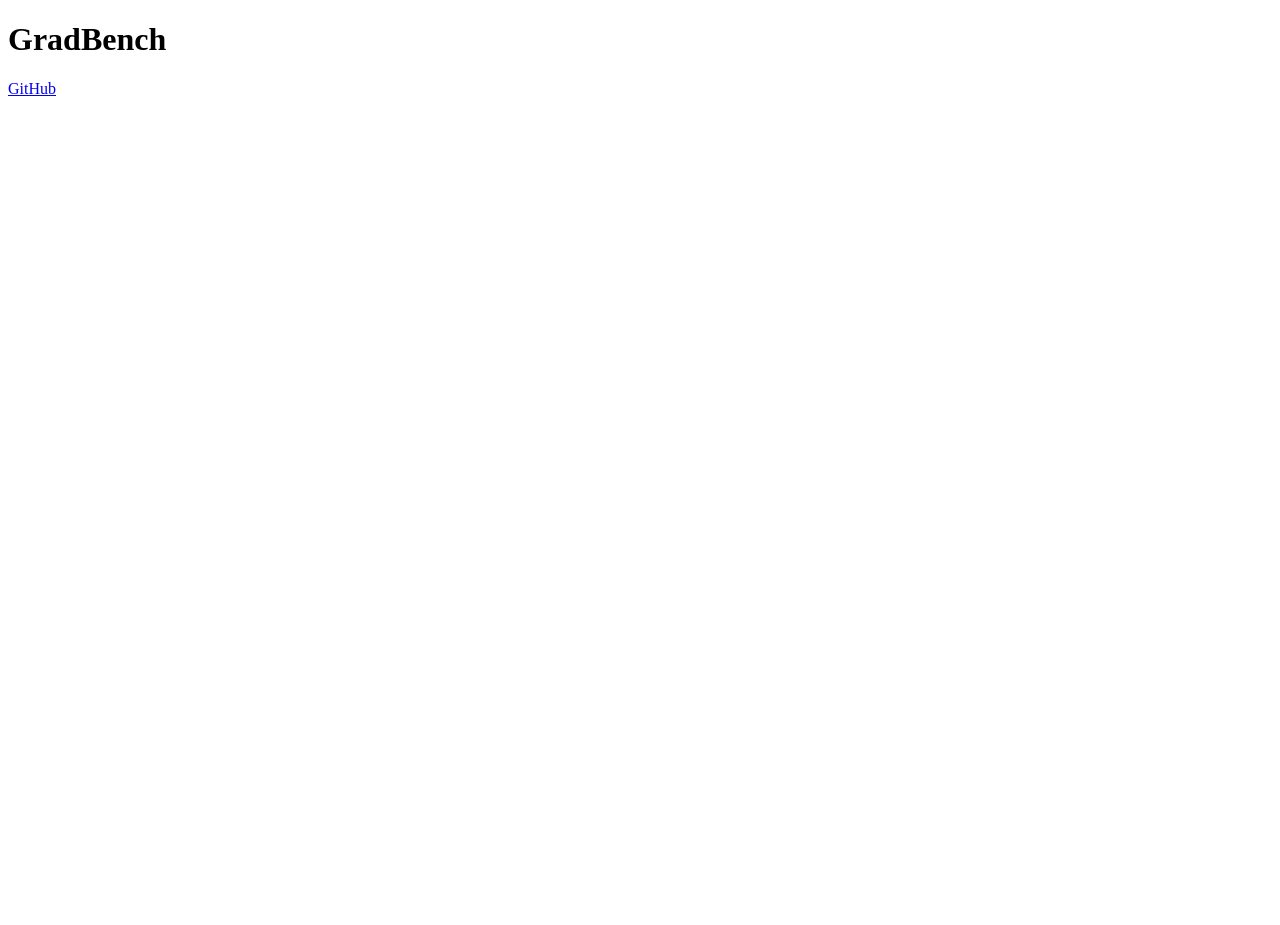
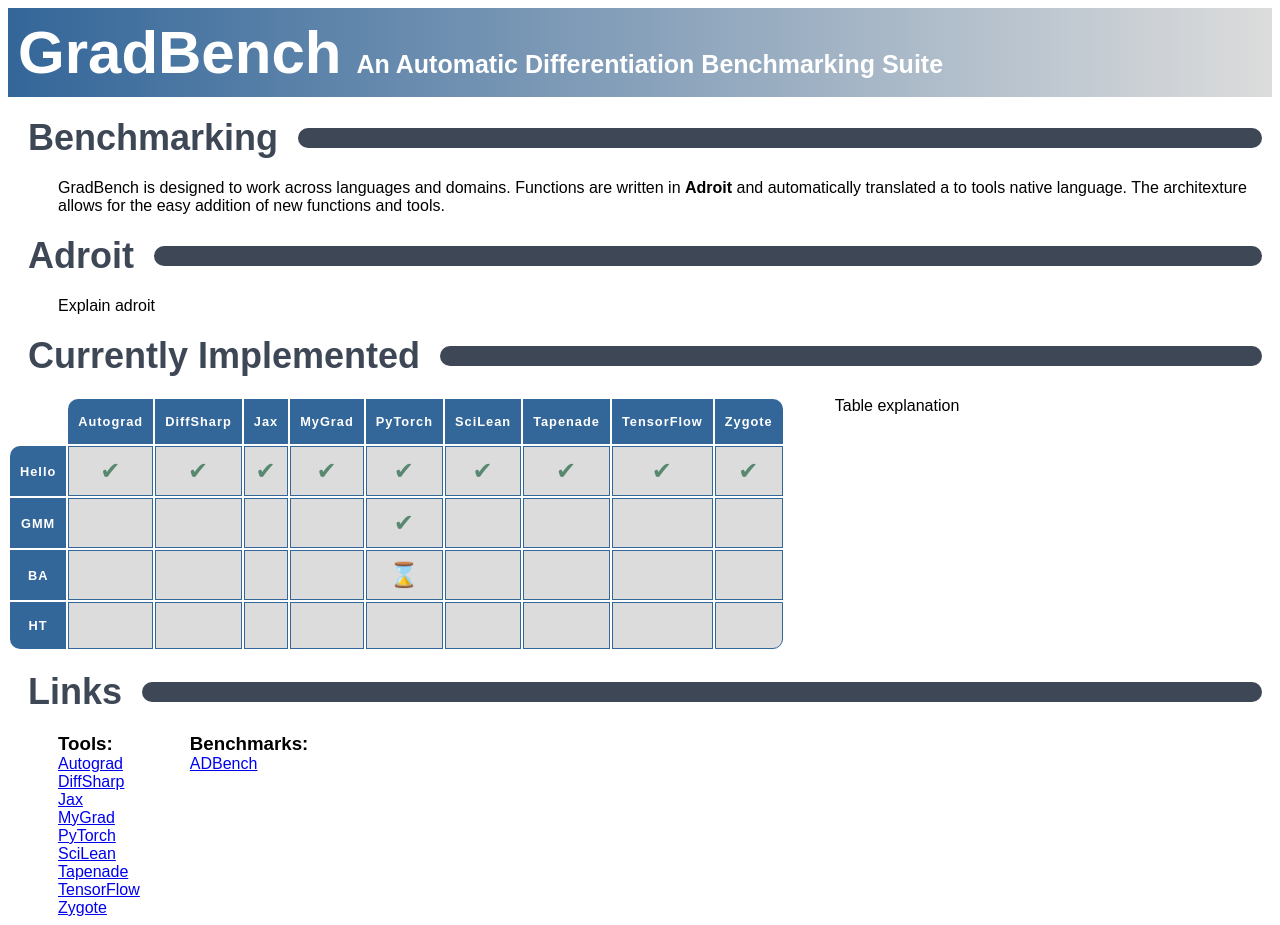
Before and after one commit to gradbench/gradbench, a React (Vite) app in the folder packages/gradbench/: page / in a window 1280 px wide. Before the commit the page ends 800 px from the top, so only its background shows below. Built offline with nearby package versions, Linux system fonts and the light colour scheme.

Commit message:
Update Website

```diff
--- /dev/null
+++ b/packages/gradbench/src/App.css
@@ -0,0 +1,117 @@
+:root {
+  --dark_blue: #336699;
+  --blue_grey: #3e4756;
+}
+
+body {
+  font-family: sans-serif; /* Replace 'Arial' with your desired font */
+}
+
+/* Banner */
+.header {
+  padding: 10px;
+  padding-left: 10px;
+  text-align: left;
+  background-image: linear-gradient(to right, var(--dark_blue), Gainsboro);
+  color: white;
+  font-size: 60px;
+  margin: 0;
+}
+.subtitle {
+  padding-left: 15px;
+  font-size: 25px;
+}
+
+/* table */
+table {
+  font-size: 0.8rem;
+  letter-spacing: 1px;
+  text-align: center;
+}
+
+th,
+td {
+  border: 1px solid var(--dark_blue);
+  font-size: 1em;
+  padding: 10px 10px;
+  width: 9%;
+  height: 25px;
+  background-color: Gainsboro;
+}
+
+.no-border {
+  border: none;
+  background-color: transparent;
+}
+
+.tool,
+.module {
+  background-color: var(--dark_blue);
+  color: white;
+  font-weight: bold;
+  border: none;
+}
+
+.emoji {
+  color: #588970;
+  font-size: 24px;
+}
+
+tr:first-child th:nth-child(2) {
+  border-top-left-radius: 10px;
+}
+
+tr:nth-child(2) td:first-child {
+  border-top-left-radius: 10px;
+}
+
+th:last-child {
+  border-top-right-radius: 10px;
+}
+
+tr:last-child td:first-child {
+  border-bottom-left-radius: 10px;
+}
+
+tr:last-child td:last-child {
+  border-bottom-right-radius: 10px;
+}
+
+/* subtitles */
+.subheading {
+  padding: 10px;
+  margin: 0;
+  font-size: 36px;
+  font-weight: bold;
+  color: var(--blue_grey);
+}
+
+.row {
+  display: flex;
+  align-items: center;
+  padding: 10px;
+}
+
+.fillspace {
+  flex-grow: 1;
+  background-color: var(--blue_grey);
+  padding: 10px;
+  margin-left: 10px;
+  border-radius: 10px;
+}
+
+/* sub sub headers */
+.subsub {
+  margin: 0px;
+}
+
+/* general */
+.container {
+  display: flex;
+  align-items: flex-start;
+}
+
+.text {
+  padding-left: 50px;
+  margin: 0;
+}
--- a/packages/gradbench/src/App.tsx
+++ b/packages/gradbench/src/App.tsx
@@ -1,10 +1,151 @@
+import "./App.css";
+
 const App = () => {
   return (
     <>
-      <h1>GradBench</h1>
+      <div className="header-cont">
+        <h1 className="header">
+          GradBench
+          <span className="subtitle">
+            An Automatic Differentiation Benchmarking Suite
+          </span>
+          {/* <a className="repo" href="https://github.com/gradbench/gradbench">
+            GitHub Repository
+          </a> */}
+        </h1>
+      </div>
+
+      {/* <h2>Automatic Differentiation</h2>
       <p>
-        <a href="https://github.com/gradbench/gradbench">GitHub</a>
+        Automatic Differentiation (AD) is the process of differentiation a
+        mathematical function with respect to its inputs. Fields such as
+        interactivity and machine learning benefit greatly when programs can
+        automatically compute derivatives.{" "}
+      </p> */}
+
+      <div className="row">
+        <h2 className="subheading">Benchmarking</h2>
+        <div className="fillspace"></div>
+      </div>
+      <p className="text">
+        GradBench is designed to work across languages and domains. Functions
+        are written in <b>Adroit</b> and automatically translated a to tools
+        native language. The architexture allows for the easy addition of new
+        functions and tools.
       </p>
+
+      <div className="row">
+        <h2 className="subheading">Adroit</h2>
+        <div className="fillspace"></div>
+      </div>
+
+      <p className="text">Explain adroit</p>
+
+      <div className="row">
+        <h2 className="subheading">Currently Implemented</h2>
+        <div className="fillspace"></div>
+      </div>
+
+      <div className="container">
+        <table>
+          <tr>
+            <th className="no-border"></th>
+            <th className="tool">Autograd</th>
+            <th className="tool">DiffSharp</th>
+            <th className="tool">Jax</th>
+            <th className="tool">MyGrad</th>
+            <th className="tool">PyTorch</th>
+            <th className="tool">SciLean</th>
+            <th className="tool">Tapenade</th>
+            <th className="tool">TensorFlow</th>
+            <th className="tool">Zygote</th>
+          </tr>
+          <tr>
+            <td className="module">Hello</td>
+            <td className="emoji">&#10004;</td>
+            <td className="emoji">&#10004;</td>
+            <td className="emoji">&#10004;</td>
+            <td className="emoji">&#10004;</td>
+            <td className="emoji">&#10004;</td>
+            <td className="emoji">&#10004;</td>
+            <td className="emoji">&#10004;</td>
+            <td className="emoji">&#10004;</td>
+            <td className="emoji">&#10004;</td>
+          </tr>
+          <tr>
+            <td className="module">GMM</td>
+            <td></td>
+            <td></td>
+            <td></td>
+            <td></td>
+            <td className="emoji">&#10004;</td>
+            <td></td>
+            <td></td>
+            <td></td>
+            <td></td>
+          </tr>
+          <tr>
+            <td className="module">BA</td>
+            <td></td>
+            <td></td>
+            <td></td>
+            <td></td>
+            <td className="emoji">&#8987;</td>
+            <td></td>
+            <td></td>
+            <td></td>
+            <td></td>
+          </tr>
+          <tr>
+            <td className="module">HT</td>
+            <td></td>
+            <td></td>
+            <td></td>
+            <td></td>
+            <td></td>
+            <td></td>
+            <td></td>
+            <td></td>
+            <td></td>
+          </tr>
+        </table>
+        <div>
+          <p className="text">Table explanation</p>
+        </div>
+      </div>
+
+      <div className="row">
+        <h2 className="subheading">Links</h2>
+        <div className="fillspace"></div>
+      </div>
+      <div className="container">
+        <div className="text">
+          <h3 className="subsub">Tools:</h3>
+          <a href="https://github.com/HIPS/autograd">Autograd</a> <br />
+          <a href="https://diffsharp.github.io/index.html">DiffSharp</a>
+          <br />
+          <a href="https://jax.readthedocs.io/en/latest/index.html">Jax</a>
+          <br />
+          <a href="https://mygrad.readthedocs.io/en/latest/">MyGrad</a>
+          <br />
+          <a href="https://pytorch.org/">PyTorch</a>
+          <br />
+          <a href="https://github.com/lecopivo/SciLean">SciLean</a>
+          <br />
+          <a href="https://tapenade.gitlabpages.inria.fr/userdoc/build/html/index.html">
+            Tapenade
+          </a>
+          <br />
+          <a href="https://www.tensorflow.org/">TensorFlow</a>
+          <br />
+          <a href="https://fluxml.ai/Zygote.jl/stable/">Zygote</a>
+          <br />
+        </div>
+        <div className="text">
+          <h3 className="subsub">Benchmarks:</h3>
+          <a href="https://github.com/microsoft/ADBench">ADBench</a> <br />
+        </div>
+      </div>
     </>
   );
 };
```
Also changed, not shown: 1 other file (tests, documents, lock files or other folders).
